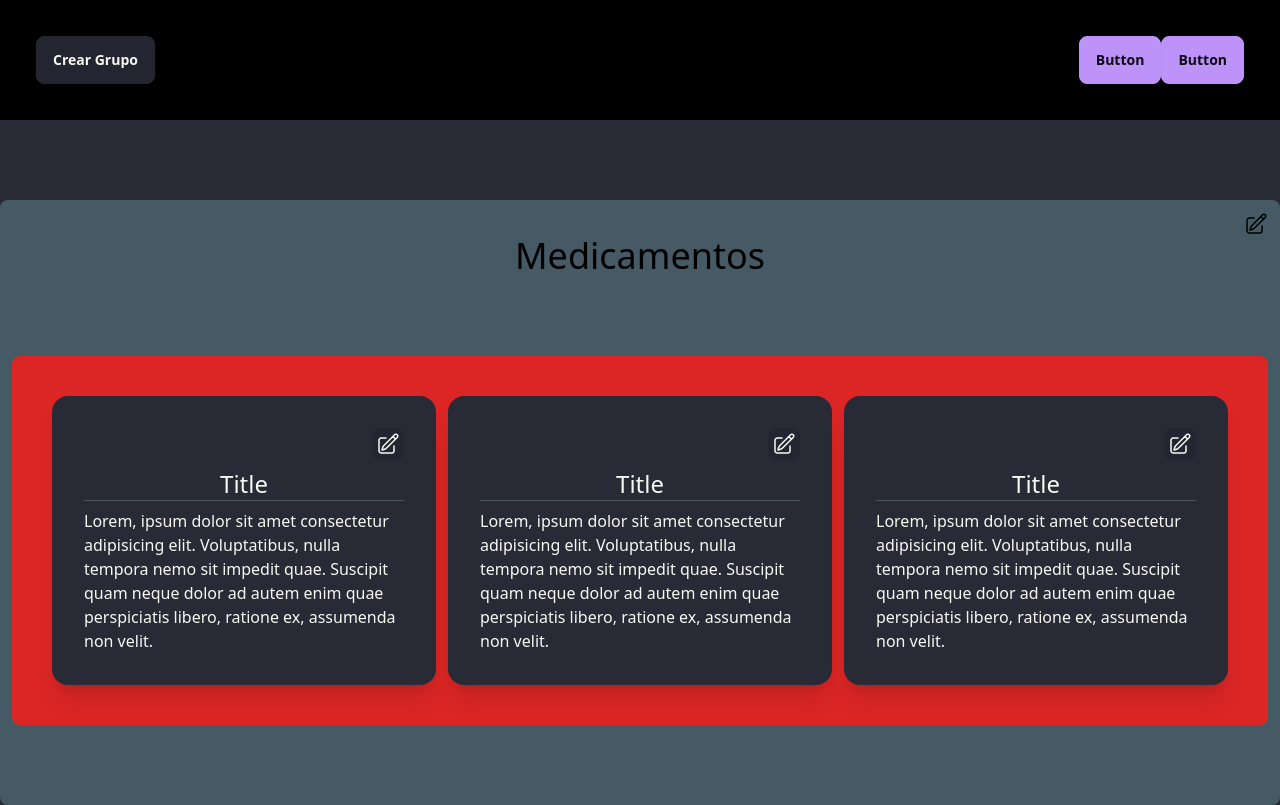
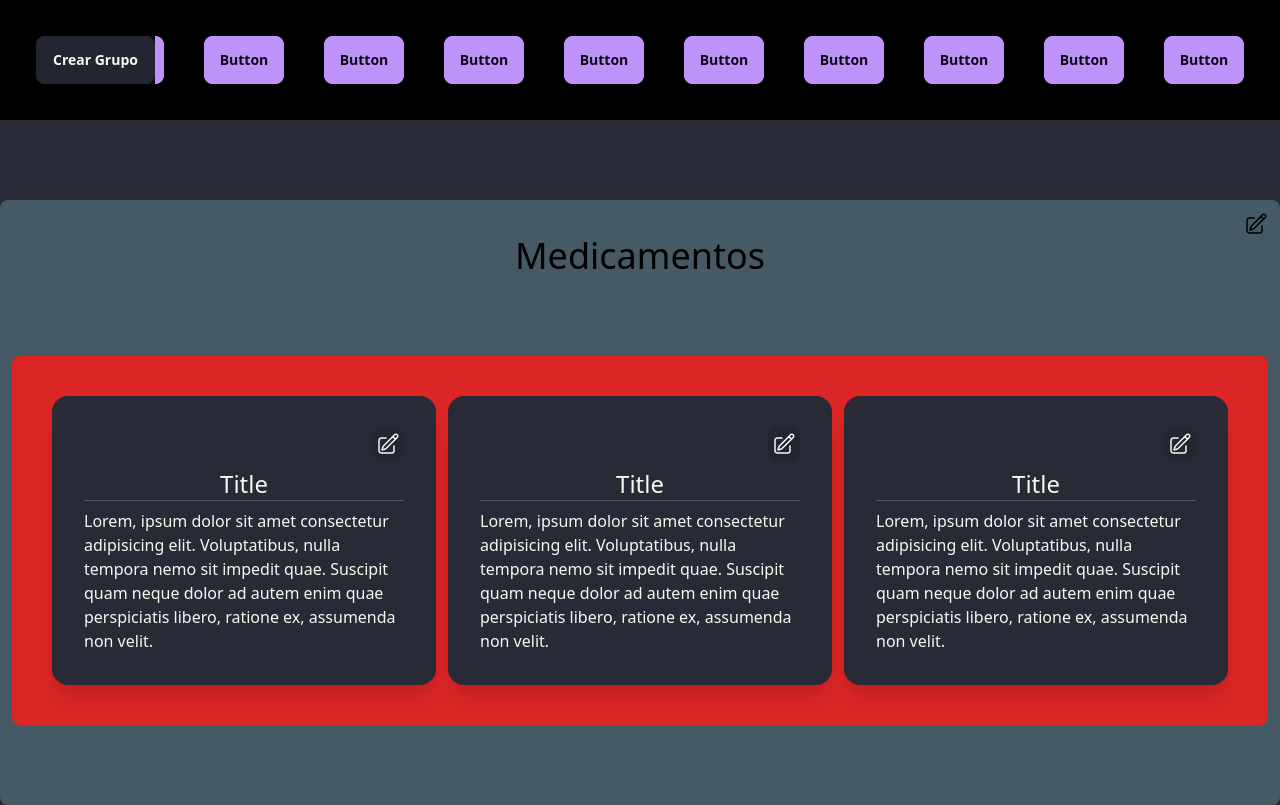
Before and after one commit to JoaquinMeneses/Grupo8_ArgentinaPrograma, a React (Vite) app: page / in a window 1280 px wide. Built offline with nearby package versions, Linux system fonts and the light colour scheme.

Commit message:
Detalles del nav-var
Scrollbar,overflow y overscroll

```diff
--- a/src/components/nav-var.css
+++ b/src/components/nav-var.css
@@ -1,5 +1,5 @@
 .create-var{
     display: flex;
     width: -webkit-fill-available;
-    justify-content: end;
+    flex-wrap: nowrap;
   }
--- a/src/components/nav-var.jsx
+++ b/src/components/nav-var.jsx
@@ -22,9 +22,17 @@ import "./nav-var.css"
             </div>
         </div>
     </dialog>
-    <div className="create-var">
-      <button className="btn btn-secondary">Button</button>
-      <button className="btn btn-secondary">Button</button>
+    <div className="create-var pl-20 flex gap-10 overflow-x-auto overscroll-x-contain ">
+      <button className="btn btn-secondary w-20">Button</button>
+      <button className="btn btn-secondary w-20">Button</button>
+      <button className="btn btn-secondary w-20">Button</button>
+      <button className="btn btn-secondary w-20">Button</button>
+      <button className="btn btn-secondary w-20">Button</button>
+      <button className="btn btn-secondary w-20">Button</button>
+      <button className="btn btn-secondary w-20">Button</button>
+      <button className="btn btn-secondary w-20">Button</button>
+      <button className="btn btn-secondary w-20">Button</button>
+      <button className="btn btn-secondary w-20">Button</button>
       </div>
   </div>
   )
```
